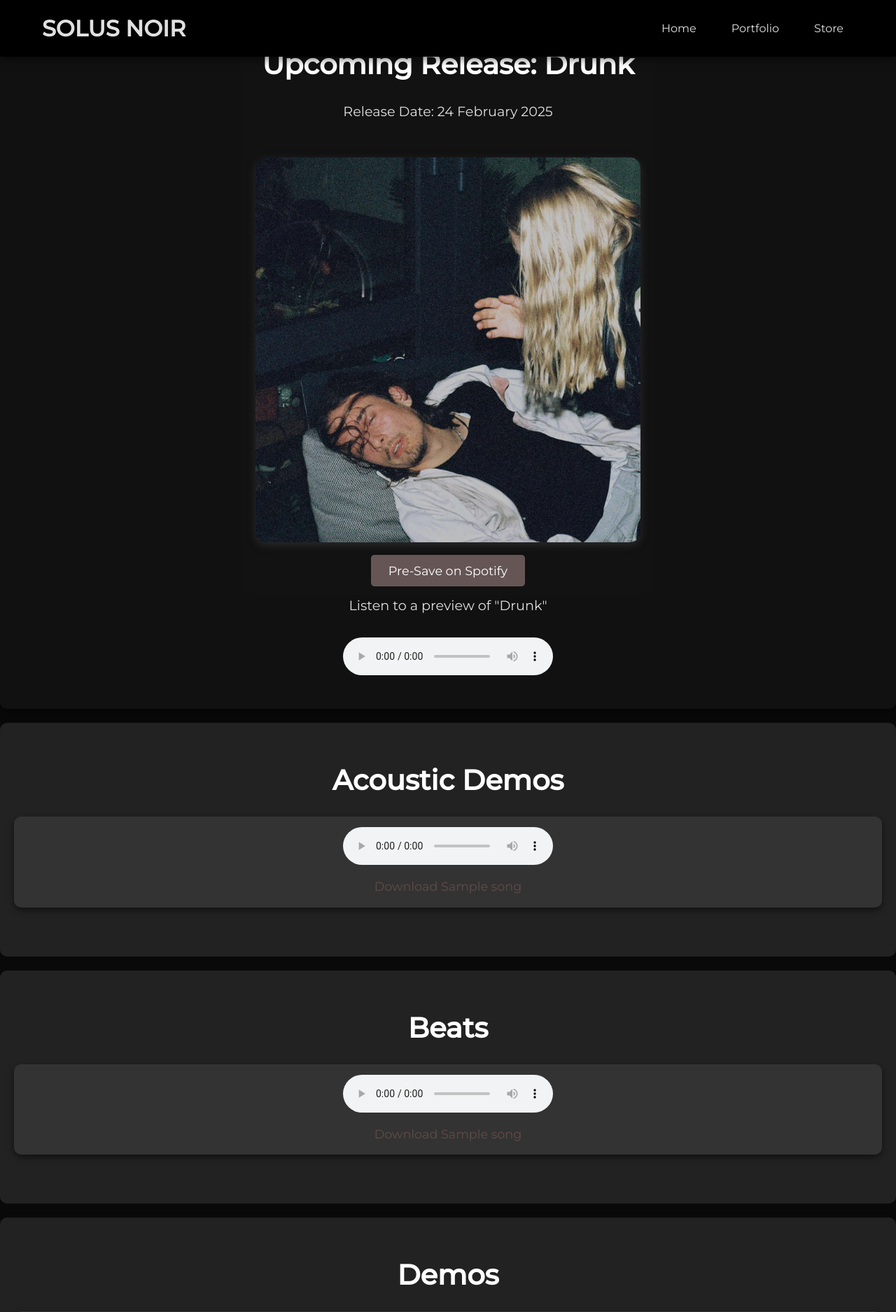
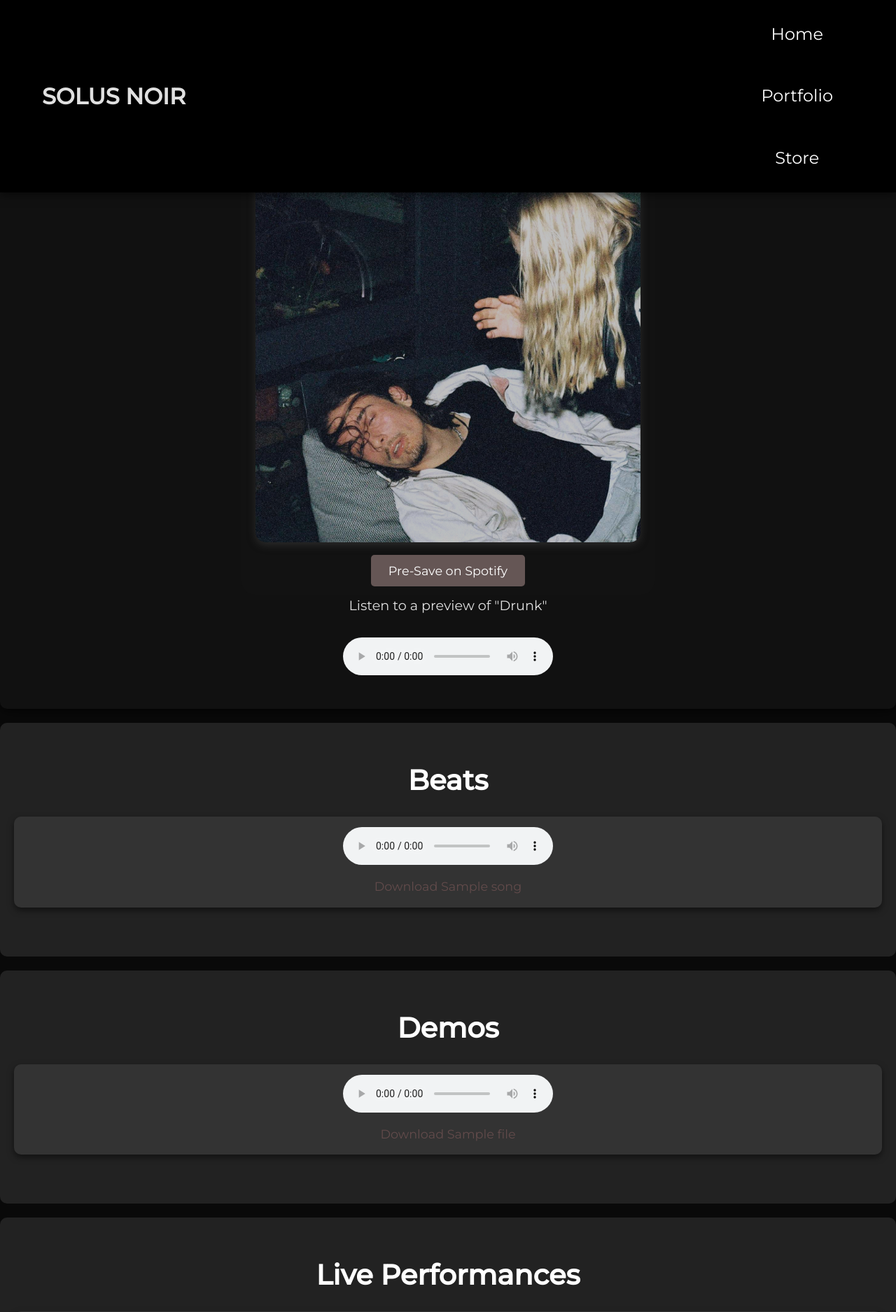
Before and after one commit to solusnoir/soluswebsite, a Flask app: template templates/portfolio.html in a window 1280 px wide. Shown: the top 1875 px of the page at 70% size. Run offline with Flask 3, Linux system fonts and the light colour scheme; the template is opened without the code that fills it: most values are stand-ins (such as "Sample title", 1, 10 or a date in 2020).

Commit message:
Updated portfolio page and added dynamic content fetch

```diff
--- a/static/scripts.js
+++ b/static/scripts.js
@@ -5,16 +5,23 @@ document.addEventListener('DOMContentLoaded', () => {
     // Menu Toggle for Mobile
     const menuToggle = document.querySelector('.menu-toggle');
     const nav = document.querySelector('.nav');
+    const header = document.querySelector('.header');
+    const navLinks = document.querySelector('.nav-links');
+    const sideNav = document.querySelector('.side-nav'); // Sidebar for mobile view
+
+    // Ensure the navbar is visible by default on non-index pages
+    if (currentPage !== 'index.html') {
+        header.classList.add('visible');
+    }
 
     // Scroll Event to hide/show navbar
-    let lastScrollTop = 0;  // Variable to track scroll position
-    const header = document.querySelector('.header');
+    let lastScrollTop = 0; // Variable to track scroll position
 
     window.addEventListener('scroll', function () {
         let scrollPosition = window.scrollY;
         const introHeight = document.getElementById('intro') ? document.getElementById('intro').clientHeight : 0;
 
-      // Only toggle visibility after intro section for certain pages (like portfolio, store, etc.)
+        // Toggle visibility for navbar based on scroll position and page
         if (scrollPosition > introHeight || currentPage !== 'index.html') {
             header.classList.add('visible');
         } else {
@@ -31,11 +38,11 @@ document.addEventListener('DOMContentLoaded', () => {
         lastScrollTop = scrollPosition <= 0 ? 0 : scrollPosition; // Prevent negative scroll
     });
 
-    // Mobile Menu Toggle
+    // Menu toggle event listener
     menuToggle.addEventListener('click', () => {
-      nav.classList.toggle('active');  // Toggle the menu visibility
-      menuToggle.classList.toggle('open');  // Update toggle button appearance
-    });
+        navLinks.classList.toggle('active'); // Toggle visibility for nav-links
+        menuToggle.classList.toggle('open'); // Update toggle button appearance
+        sideNav.classList.toggle('active'); // Toggle visibility for sidebar menu
     });
 
     // Fetch Song Data and Update the Player
@@ -122,7 +129,5 @@ document.addEventListener('DOMContentLoaded', () => {
     }
 
     // Initialize by fetching songs only, no navbar reset
-  document.addEventListener('DOMContentLoaded', async () => {
-    // Fetch and display songs
-    await fetchSongs();
+    fetchSongs();
 });
--- a/static/styles.css
+++ b/static/styles.css
@@ -1,381 +1,128 @@
 /* Global Styles */
-* {
-  margin: 0;
-  padding: 0;
-  box-sizing: border-box;
-  font-family: "Montserrat", sans-serif;
+* { margin: 0; padding: 0; box-sizing: border-box; font-family: "Montserrat", sans-serif; }
+body { background-color: #000000f6; color: #e0e0e0; line-height: 1.6; font-size: 16px; }
+
+/* Intro Section */
+.intro-section { height: 100vh; display: flex; justify-content: center; align-items: center; background-color: #000; }
+#intro-title { font-size: 4rem; color: #fff; text-align: center; text-transform: uppercase; letter-spacing: 5px; font-weight: 600; }
+
+/* Header */
+.header { position: fixed; top: -120px; left: 0; width: 100%; background: #000; box-shadow: 0 4px 12px rgba(0, 0, 0, 0.5); z-index: 10; transition: top 0.3s ease; }
+.header.visible { top: 0; }
+.nav-container { display: flex; justify-content: space-between; align-items: center; padding: 15px 20px; max-width: 1200px; margin: 0 auto; }
+.menu-toggle { display: none; font-size: 1.5rem; background: none; border: none; color: #fff; cursor: pointer; transition: transform 0.3s ease, color 0.3s ease; }
+.nav { display: flex; gap: 20px; }
+.nav-links { list-style: none; display: flex; gap: 20px; }
+.nav-link { color: #e0e0e0; text-decoration: none; font-size: 1rem; padding: 10px 15px; transition: background-color 0.3s ease, color 0.3s ease; }
+.nav-link:hover { background-color: #fff; color: #000; border-radius: 5px; }
+
+/* Visitor Counter Section */
+.visitor-counter { text-align: center; padding: 30px 20px; background-color: #111; border-radius: 10px; box-shadow: 0 4px 10px rgba(0, 0, 0, 0.5); margin: 20px auto; max-width: 600px; transform: scale(1); transition: transform 0.3s ease; }
+.visitor-counter:hover { transform: scale(1.05); }
+.visitor-counter h2 { font-size: 2rem; font-weight: bold; color: #604e4c; margin-bottom: 15px; }
+.visitor-counter p { font-size: 1.2rem; color: #e0e0e0; font-weight: 400; }
+
+/* Hero Section */
+.hero-section { text-align: center; padding: 40px 20px; background-color: #111; border-radius: 10px; box-shadow: 0 4px 15px rgba(0, 0, 0, 0.6); }
+.hero-content { max-width: 590px; padding: 20px; background: rgba(19, 19, 19, 0.6); border-radius: 19px; margin: 0 auto; }
+.presaveimage { max-width: 100%; height: auto; margin: 20px 0; border-radius: 15px; box-shadow: 0 4px 12px rgba(67, 67, 67, 0.5); }
+
+/* Portfolio Section */
+.portfolio-preview { padding: 50px 20px; text-align: center; background: #1a1a1a; border-radius: 10px; margin: 40px auto; box-shadow: 0 4px 15px rgba(0, 0, 0, 0.6); max-width: 600px; }
+.section-title { font-size: 2rem; color: #fff; margin-bottom: 20px; font-weight: 600; text-align: center; }
+.content-section { max-width: 1200px; margin: 0 auto; padding: 40px 20px; text-align: center; }
+
+/* Audio Section */
+.audio-section { padding: 50px 20px; background: #222; color: #e0e0e0; text-align: center; margin-top: 20px; border-radius: 10px; }
+.audio-section h2 { font-size: 2.5rem; color: #fff; margin-bottom: 20px; }
+.song-card { background-color: #333; padding: 15px; margin-bottom: 20px; border-radius: 10px; box-shadow: 0 4px 10px rgba(0, 0, 0, 0.5); transition: background 0.3s ease; }
+.song-card:hover { background-color: #444; }
+.download-link { color: #624b4b; font-size: 1.1rem; text-decoration: none; margin-top: 10px; display: block; transition: color 0.3s ease; }
+.download-link:hover { color: #fff; }
+
+/* Footer */
+.footer { text-align: center; padding: 20px; background-color: #111; color: #e0e0e0; font-size: 1rem; }
+.social-icons { display: flex; justify-content: center; gap: 15px; margin-top: 20px; }
+.social-icons a { color: #fff; font-size: 1.5rem; }
+.social-icons a:hover { color: #785c5cd1; }
+
+/* Upcoming Release Section */
+.hero-section h2 { font-size: 2.5rem; color: #fff; margin-bottom: 20px; }
+.hero-section p { font-size: 1.2rem; color: #e0e0e0; margin-bottom: 30px; }
+.cta-button { padding: 12px 25px; font-size: 1.1rem; background-color: #655655; color: #fff; text-decoration: none; border-radius: 5px; transition: background-color 0.3s ease; }
+.cta-button:hover { background-color: #544040; }
+
+/* Responsive Design */
+@media (max-width: 768px) {
+  .visitor-counter { max-width: 100%; padding: 30px; box-shadow: none; }
+  .header { top: -120px; }
+  .menu-toggle { display: block; }
+  .menu-toggle.open { transform: rotate(90deg); color: #6b4b4b; transition: transform 0.3s ease, color 0.3s ease; }
+  .nav-links { display: none; flex-direction: column; gap: 15px; background-color: #000; width: 100%; padding: 20px; }
+  .nav-links.active { display: flex; }
+  .nav { display: none; }
+  .presaveimage { max-width: 85%; }
+  .cta-button { padding: 12px 20px; font-size: 1rem; }
+  .footer { font-size: 0.9rem; }
 }
 
-body {
-  background-color: #000000f6;
-  color: #e0e0e0;
-  line-height: 1.6;
-  font-size: 16px;
+@media (min-width: 769px) {
+  .menu-toggle { display: none; }
+  .nav { display: flex; }
+  .nav-links { display: flex; gap: 20px; }
 }
 
-/* Intro Section */
-.intro-section {
-  height: 100vh; /* Ensure it takes full viewport height */
+/* Additional improvements */
+.audio-section { padding: 50px 20px; background: #222; color: #e0e0e0; text-align: center; margin-top: 20px; border-radius: 10px; }
+#song-list { list-style: none; padding: 0; margin: 0; display: flex; flex-direction: column; gap: 15px; text-align: left; }
+.song-card { background-color: #333; padding: 15px; margin-bottom: 20px; border-radius: 10px; box-shadow: 0 4px 10px rgba(0, 0, 0, 0.5); transition: background 0.3s ease; }
+.song-card:hover { background-color: #444; }
+#song-list { color: #e0e0e0; font-size: 1.2rem; text-align: center; }
+#song-list:empty::before { content: "No songs available."; color: #ff4040; font-size: 1.5rem; font-weight: bold; }
+
+
+/* Side Navigation */
+.side-nav {
+  position: fixed;
+  top: 0;
+  right: -300px; /* Initially hidden on the right */
+  width: 20%; /* 20% of the screen width */
+  height: 100%;
+  background-color: rgba(0, 0, 0, 0.7); /* Grey transparent background */
+  box-shadow: -4px 0 10px rgba(0, 0, 0, 0.5);
+  z-index: 20;
+  transition: right 0.3s ease;
   display: flex;
-  justify-content: center;
-  align-items: center;
-  background-color: #000;
+  flex-direction: column;
+  padding-top: 60px; /* Padding for spacing links */
 }
 
-#intro-title {
-  font-size: 4rem;
-  color: #fff;
-  text-align: center;
-  text-transform: uppercase;
-  letter-spacing: 5px;
-  font-weight: 600;
-}
-
-/* Header */
-.header {
-  position: fixed;
-  top: -120px; /* Initially hidden off-screen */
-  left: 0;
-  width: 100%;
-  background: #000;
-  box-shadow: 0 4px 12px rgba(0, 0, 0, 0.5);
-  z-index: 10;
-  transition: top 0.3s ease; /* Smoother transition */
-}
-
-.header.visible {
-  top: 0; /* Slide the navbar in */
-}
-
-.nav-container {
-  display: flex;
-  justify-content: space-between;
-  align-items: center;
-  padding: 15px 20px;
-  max-width: 1200px;
-  margin: 0 auto;
-}
-
-.menu-toggle {
-  display: none;
-  font-size: 1.5rem;
-  background: none;
-  border: none;
-  color: #ffffff;
-  cursor: pointer;
-  transition: transform 0.3s ease, color 0.3s ease;
-}
-
-.nav {
-  display: flex;
-  gap: 20px;
+.side-nav.active {
+  right: 0; /* Show the side nav when active */
 }
 
 .nav-links {
   list-style: none;
   display: flex;
+  flex-direction: column;
   gap: 20px;
+  align-items: center; /* Center links in the nav */
+}
+
+.nav-links li {
+  padding: 15px;
 }
 
 .nav-link {
-  color: #e0e0e0;
+  color: #fff;
   text-decoration: none;
-  font-size: 1rem;
+  font-size: 1.5rem;
   padding: 10px 15px;
-  transition: background-color 0.3s ease-in-out, color 0.3s ease-in-out;
+  transition: background-color 0.3s ease, color 0.3s ease;
 }
 
 .nav-link:hover {
-  background-color: #ffffff;
-  color: #000;
+  background-color: #444;
+  color: #fff;
   border-radius: 5px;
 }
-
-/* Visitor Counter Section */
-.visitor-counter {
-  text-align: center;
-  padding: 30px 20px;
-  background-color: #111;
-  border-radius: 10px;
-  box-shadow: 0 4px 10px rgba(0, 0, 0, 0.5);
-  margin: 20px auto;
-  max-width: 600px;
-  transform: scale(1);
-  transition: transform 0.3s ease;
-}
-
-.visitor-counter:hover {
-  transform: scale(1.05);
-}
-
-.visitor-counter h2 {
-  font-size: 2rem;
-  font-weight: bold;
-  color: #604e4c; /* Standout red color */
-  margin-bottom: 15px;
-}
-
-.visitor-counter p {
-  font-size: 1.2rem;
-  color: #e0e0e0;
-  font-weight: 400;
-}
-
-/* Hero Section */
-.hero-section {
-  text-align: center;
-  padding: 40px 20px;
-  background-color: #111;
-  border-radius: 10px;
-  box-shadow: 0 4px 15px rgba(0, 0, 0, 0.6);
-}
-
-.hero-content {
-  max-width: 590px;
-  padding: 20px;
-  background: rgba(19, 19, 19, 0.6);
-  border-radius: 19px;
-  margin: 0 auto;
-}
-
-.presaveimage {
-  max-width: 100%;
-  height: auto;
-  margin: 20px 0;
-  border-radius: 15px;
-  box-shadow: 0 4px 12px rgba(67, 67, 67, 0.5);
-}
-
-/* Portfolio Section */
-.portfolio-preview {
-  padding: 50px 20px;
-  text-align: center;
-  background: #1a1a1a;
-  border-radius: 10px;
-  margin: 40px auto;
-  box-shadow: 0 4px 15px rgba(0, 0, 0, 0.6);
-  max-width: 600px;
-}
-
-.section-title {
-  font-size: 2rem;
-  color: #ffffff;
-  margin-bottom: 20px;
-  font-weight: 600;
-  text-align: center;
-}
-
-.content-section {
-  max-width: 1200px;
-  margin: 0 auto;
-  padding: 40px 20px;
-  text-align: center;
-}
-
-/* Audio Section */
-.audio-section {
-  padding: 50px 20px;
-  background: #222;
-  color: #e0e0e0;
-  text-align: center;
-  margin-top: 20px;
-  border-radius: 10px;
-}
-
-.audio-section h2 {
-  font-size: 2.5rem;
-  color: #ffffff;
-  margin-bottom: 20px;
-}
-
-.song-card {
-  background-color: #333;
-  padding: 15px;
-  margin-bottom: 20px;
-  border-radius: 10px;
-  box-shadow: 0 4px 10px rgba(0, 0, 0, 0.5);
-  transition: background 0.3s ease;
-}
-
-.song-card:hover {
-  background-color: #444;
-}
-
-.download-link {
-  color: #624b4b;
-  font-size: 1.1rem;
-  text-decoration: none;
-  margin-top: 10px;
-  display: block;
-  transition: color 0.3s ease;
-}
-
-.download-link:hover {
-  color: #ffffff;
-}
-
-/* Footer */
-.footer {
-  text-align: center;
-  padding: 20px;
-  background-color: #111;
-  color: #e0e0e0;
-  font-size: 1rem;
-}
-
-.social-icons {
-  display: flex;
-  justify-content: center;
-  gap: 15px;
-  margin-top: 20px;
-}
-
-.social-icons a {
-  color: #ffffff;
-  font-size: 1.5rem;
-}
-
-.social-icons a:hover {
-  color: #785c5cd1;
-}
-
-/* Upcoming Release Section - Added Spacing */
-.hero-section h2 {
-  font-size: 2.5rem;
-  color: #fff;
-  margin-bottom: 20px;
-}
-
-.hero-section p {
-  font-size: 1.2rem;
-  color: #e0e0e0;
-  margin-bottom: 30px;
-}
-
-.cta-button {
-  padding: 12px 25px;
-  font-size: 1.1rem;
-  background-color: #655655;
-  color: #fff;
-  text-decoration: none;
-  border-radius: 5px;
-  transition: background-color 0.3s ease;
-}
-
-.cta-button:hover {
-  background-color: #544040;
-}
-
-/* Responsive Design */
-@media (max-width: 768px) {
-  .visitor-counter {
-    max-width: 100%;
-    padding: 30px;
-    box-shadow: none;
-  }
-
-  .header {
-    top: -120px;
-  }
-
-  .menu-toggle {
-    display: block;
-  }
-
-  .menu-toggle.open {
-    transform: rotate(90deg);
-    color: #6b4b4b;
-    transition: transform 0.3s ease, color 0.3s ease;
-  }
-
-  .nav-links {
-    display: none;
-    flex-direction: column;
-    gap: 15px;
-    background-color: #000;
-    width: 100%;
-    padding: 20px;
-  }
-
-  .nav-links.active {
-    display: flex;
-  }
-
-  .nav {
-    display: none;
-  }
-
-  .presaveimage {
-    max-width: 85%;
-  }
-
-  .cta-button {
-    padding: 12px 20px;
-    font-size: 1rem;
-  }
-
-  .footer {
-    font-size: 0.9rem;
-  }
-}
-
-@media (min-width: 769px) {
-  .menu-toggle {
-    display: none;
-  }
-
-  .nav {
-    display: flex;
-  }
-
-  .nav-links {
-    display: flex;
-    gap: 20px;
-  }
-}
-
-/* Additional improvements */
-.audio-section {
-  padding: 50px 20px;
-  background: #222;
-  color: #e0e0e0;
-  text-align: center;
-  margin-top: 20px;
-  border-radius: 10px;
-}
-
-#song-list {
-  list-style: none;
-  padding: 0;
-  margin: 0;
-  display: flex;
-  flex-direction: column;
-  gap: 15px;
-  text-align: left;
-}
-
-.song-card {
-  background-color: #333;
-  padding: 15px;
-  margin-bottom: 20px;
-  border-radius: 10px;
-  box-shadow: 0 4px 10px rgba(0, 0, 0, 0.5);
-  transition: background 0.3s ease;
-}
-
-.song-card:hover {
-  background-color: #444;
-}
-
-#song-list {
-  color: #e0e0e0;
-  font-size: 1.2rem;
-  text-align: center;
-}
-
-#song-list:empty::before {
-  content: "No songs available.";
-  color: #ff4040; /* Red color for error message */
-  font-size: 1.5rem;
-  font-weight: bold;
-}
--- a/templates/portfolio.html
+++ b/templates/portfolio.html
@@ -12,8 +12,12 @@
 </head>
 
 <body>
-    <!-- Header Section (Navbar) -->
-    <header class="header">
+
+
+
+
+     <!-- header -->
+     <header class="header">
         <div class="nav-container">
             <h1 id="main-title">SOLUS NOIR</h1>
             <button class="menu-toggle">☰</button> <!-- Hamburger menu icon -->
@@ -25,7 +29,18 @@
                 </ul>
             </nav>
         </div>
+        <div class="side-nav">
+            <ul class="nav-links">
+                <li><a href="/" class="nav-link">Home</a></li>
+                <li><a href="/portfolio" class="nav-link">Portfolio</a></li>
+                <li><a href="/store" class="nav-link">Store</a></li>
+            </ul>
+        </div>
     </header>
+
+
+
+
 
     <!-- Hero Section for Upcoming Release -->
     <section class="hero-section">
@@ -55,26 +70,6 @@
             </audio>
         </div>
 
-    </section>
-
-    <!-- Acoustic Demos Section -->
-    <section id="acoustic" class="audio-section">
-        <h2 class="section-title">Acoustic Demos</h2>
-        <div class="song-list">
-            {% if acoustic_files_info %}
-            {% for song in acoustic_files_info %}
-            <div class="song-card">
-                <audio controls>
-                    <source src="{{ song.url }}" type="audio/wav">
-                    Your browser does not support the audio element.
-                </audio>
-                <a href="{{ song.download_url }}" target="_blank" class="download-link">Download {{ song.name }}</a>
-            </div>
-            {% endfor %}
-            {% else %}
-            <p>No acoustic demos available.</p>
-            {% endif %}
-        </div>
     </section>
 
     <!-- Beats Section -->
```
Also changed, not shown: templates/index.html (+13 -45 lines), templates/store.html (+11 -2 lines), 6 other files. Lines whose indentation alone changed are shown as unchanged.
